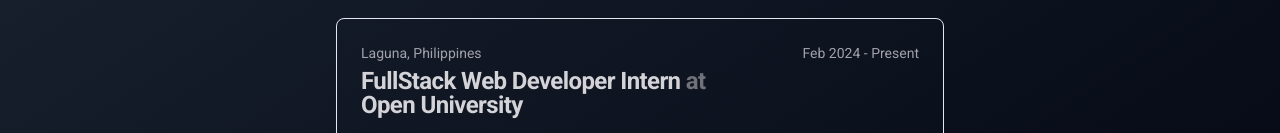
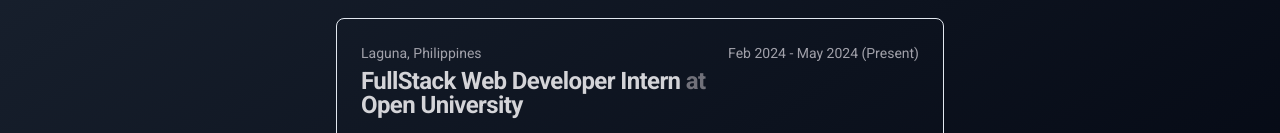
Before and after one commit to Paololalap/next-portfolio, a Next.js app: page /work in a window 1280 px wide. Shown: the part 503-636 px from the top of the page. Built offline with nearby package versions, Linux system fonts and the light colour scheme.

Commit message:
update work

```diff
--- a/app/work/page.jsx
+++ b/app/work/page.jsx
@@ -62,7 +62,7 @@
               Laguna, Philippines
             </CardDescription>
             <CardDescription className="text-[#a1a1aa]">
-              Feb 2024 - Present
+              Feb 2024 - May 2024 (Present)
             </CardDescription>
           </div>
           <CardTitle className="w-2/3 text-[#d4d4d8]">
```
